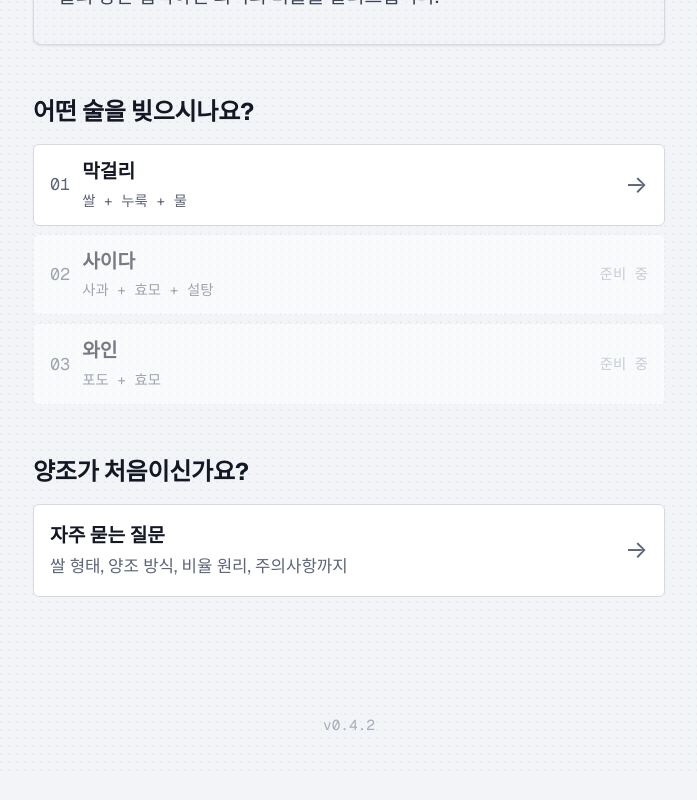
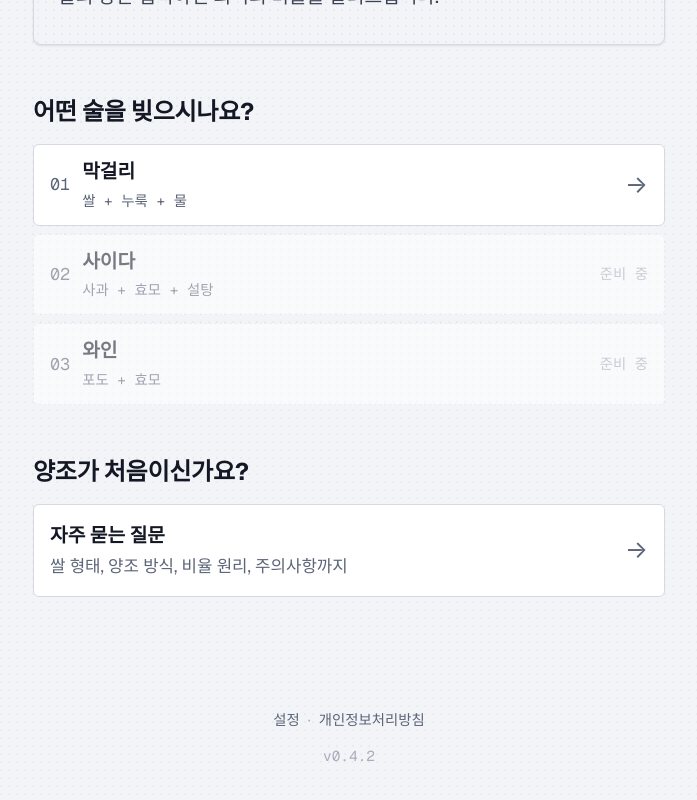
Before and after one commit to TransparentDeveloper/alcolmeter, a SvelteKit app in the folder apps/web/: page / in a window 1280 px wide. Shown: the part 298-1098 px from the top of the page, without its empty margins (291-988 px from the left). Before the commit the page ends 1070 px from the top, so only its background shows below. Built offline with nearby package versions, Linux system fonts and the light colour scheme; a web font is replaced by a local one.

Commit message:
feat: 푸터에 설정·개인정보처리방침 링크 추가

```diff
--- a/apps/web/src/routes/+layout.svelte
+++ b/apps/web/src/routes/+layout.svelte
@@ -26,6 +26,11 @@
 		{@render children()}
 	</main>
 	<footer>
+		<nav class="footer-links">
+			<a href="/settings">설정</a>
+			<span class="sep" aria-hidden="true">·</span>
+			<a href="/privacy">개인정보처리방침</a>
+		</nav>
 		<span class="version">v{version}</span>
 	</footer>
 </div>
@@ -83,6 +88,31 @@
 		margin-top: var(--ds-space-3xl);
 	}
 
+	.footer-links {
+		display: flex;
+		align-items: center;
+		justify-content: center;
+		gap: var(--ds-space-sm);
+		margin-bottom: var(--ds-space-sm);
+	}
+
+	.footer-links a {
+		font-family: var(--ds-font-mono);
+		font-size: var(--ds-text-xs);
+		color: var(--ds-color-ink-3);
+		text-decoration: none;
+		transition: color var(--ds-duration-short) var(--ds-ease-out);
+	}
+
+	.footer-links a:hover {
+		color: var(--ds-color-spark);
+	}
+
+	.footer-links .sep {
+		font-size: var(--ds-text-xs);
+		color: var(--ds-color-ink-4);
+	}
+
 	.version {
 		font-family: var(--ds-font-mono);
 		font-size: var(--ds-text-xs);
```
